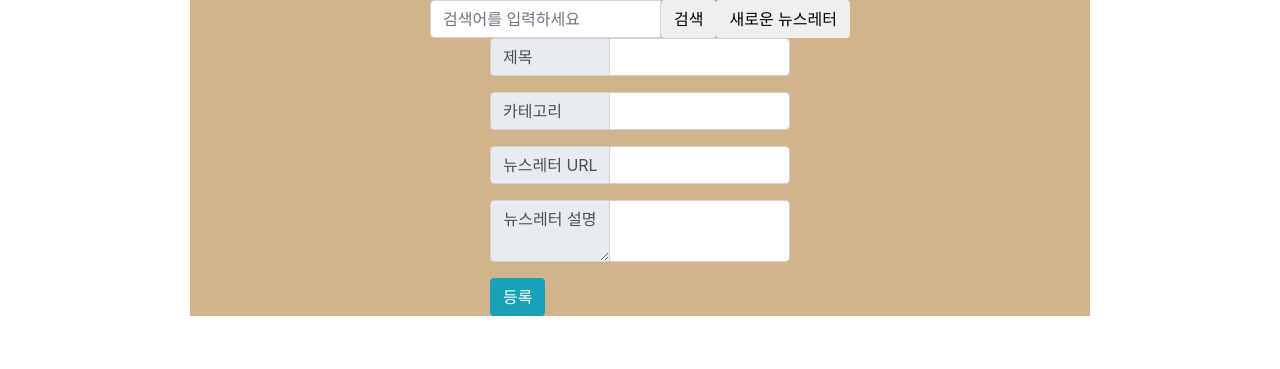
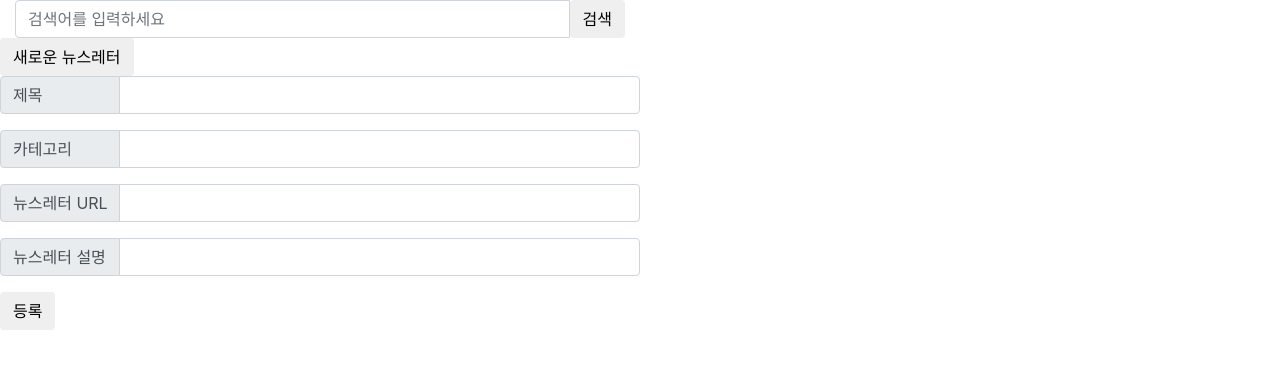
Before and after one commit to chochoq/newpyeonham, a Flask app: page / in a window 1280 px wide. Shown: the part 38-407 px from the top of the page. Run offline with Flask 2, Linux system fonts and the light colour scheme; some libraries are stand-ins or nearby versions; some web fonts are replaced.

Commit message:
Revert "add searchbar css(simple ver)"
This reverts commit 757800684ccf2c1c4a5bf0203c7ec29ec92e65a6.

```diff
--- a/static/css/serchbarStyle.css
+++ /dev/null
@@ -1,17 +0,0 @@
-.searchbar{
-    background-color: tan;
-    width: 900px;
-    margin: auto;
-}
-
-.col-lg-6{
-    margin: auto;
-}
-
-.search_insert{
-    margin-left: 300px;
-}
-
-.new_news{
-
-}
--- a/static/script/serchbarJs.js
+++ /dev/null
@@ -1,3 +0,0 @@
-function new_newsletter(){
-
-}
--- a/templates/index.html
+++ b/templates/index.html
@@ -1,6 +1,7 @@
 <!DOCTYPE html>
 <html lang="en">
 <head>
+    <meta charset="UTF-8">
     <!-- Required meta tags -->
     <meta charset="utf-8">
     <meta name="viewport" content="width=device-width, initial-scale=1, shrink-to-fit=no">
@@ -94,12 +95,10 @@
             <span class="input-group-btn">
                 <button class="btn btn-default" type="button">검색</button>
               </span>
-            <button type="button" class="btn btn-default new_news" onclick="new_newsletter()">새로운 뉴스레터</button>
         </div><!-- /input-group -->
     </div><!-- /.col-lg-6 -->
-
+    <button type="button" class="btn btn-default">새로운 뉴스레터</button>
     <!--    뉴스레터 등록 div-->
-    <div class="search_insert">
     <div class="input-group mb-3">
         <div class="input-group-prepend">
             <span class="input-group-text">제목</span>
@@ -120,14 +119,11 @@
     </div>
     <div class="input-group mb-3">
         <div class="input-group-prepend">
-                <textarea  class="input-group-text">뉴스레터 설명</textarea>
+            <span class="input-group-text">뉴스레터 설명</span>
         </div>
         <input type="text" class="form-control" aria-label="Default" aria-describedby="inputGroup-sizing-default">
     </div>
-        <button type="button" class="btn btn-default btn-info">등록</button>
-    </div>
-
-
+    <button type="button" class="btn btn-default">등록</button>
 </div>
 
 <div></div>
```
Lines whose indentation alone changed are shown as unchanged.
